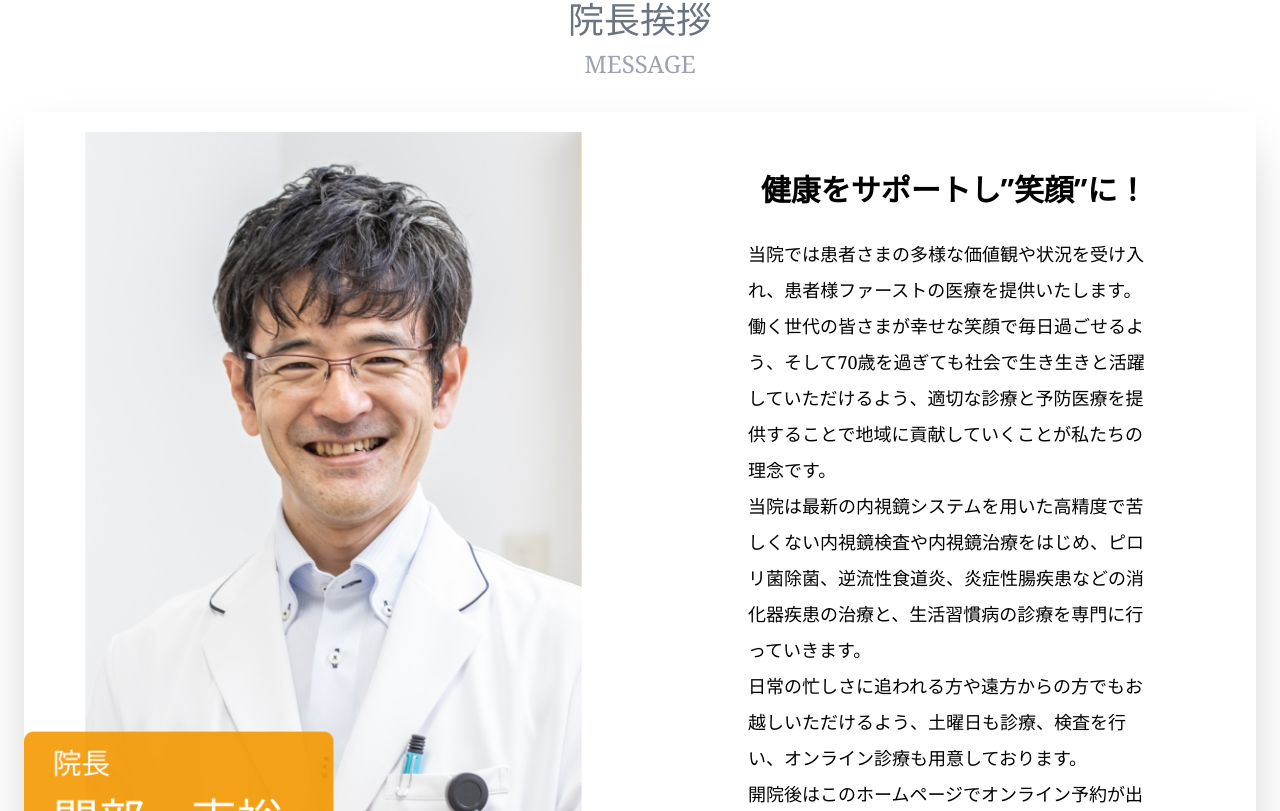
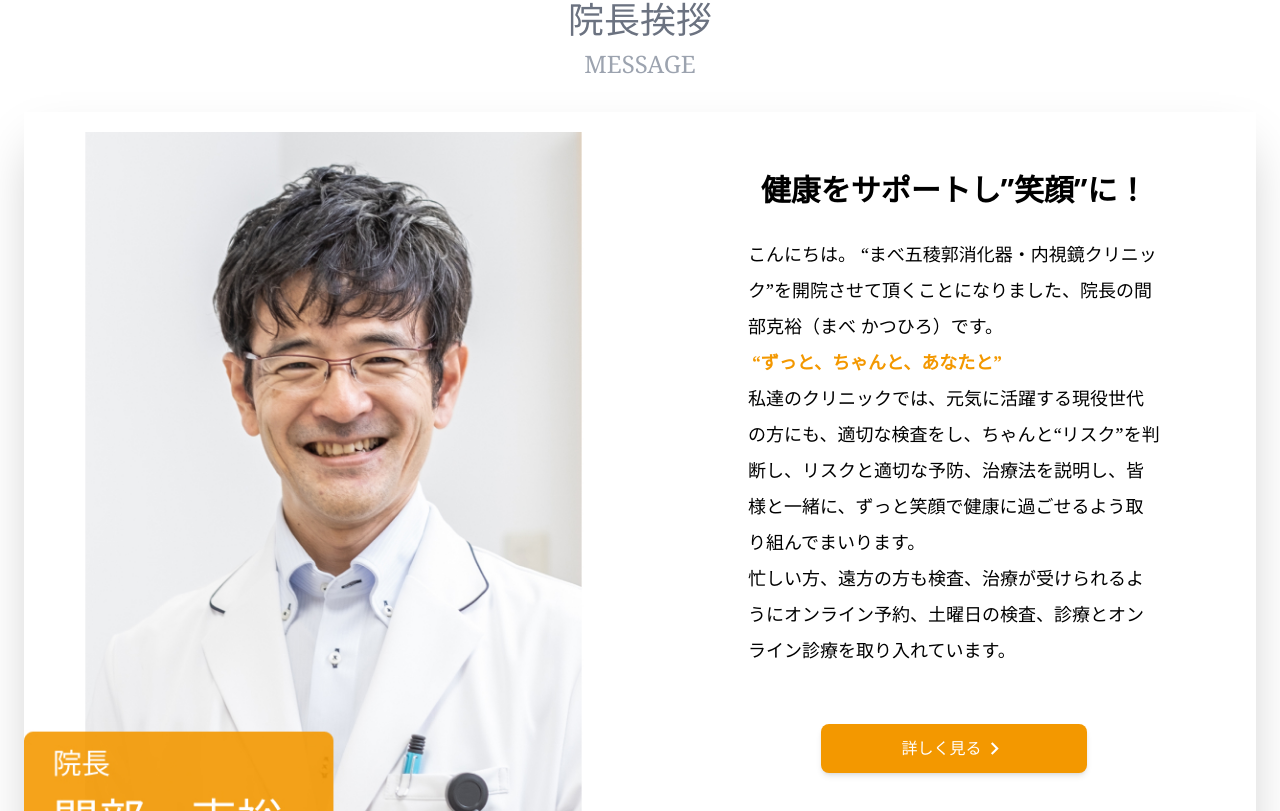
Before and after one commit to uto96315/hakodate-naishikyo, a Next.js app: page / in a window 1280 px wide. Shown: the part 1369-2180 px from the top of the page. Built offline with nearby package versions, Linux system fonts and the light colour scheme.

Commit message:
メッセージのアップデート

```diff
--- a/components/message.tsx
+++ b/components/message.tsx
@@ -4,10 +4,29 @@
 
 type Props = {
     isNextButton: boolean; // 次へボタンの有無
+    isDetail: boolean; // 詳細まで表示するかどうかのフラグ
 };
 
-const Message: React.FC<Props> = ({ isNextButton }) => {
+const Message: React.FC<Props> = ({ isNextButton, isDetail }) => {
     const router = useRouter();
+
+    const message = <p className="pt-2 space-x-1 text-lg leading-9 md:px-14">
+        こんにちは。 “まべ五稜郭消化器・内視鏡クリニック”を開院させて頂くことになりました、院長の間部克裕（まべ かつひろ）です。<br />
+        <span className="font-bold text-theme">
+            “ずっと、ちゃんと、あなたと”
+        </span><br />
+        私達のクリニックでは、元気に活躍する現役世代の方にも、適切な検査をし、ちゃんと“リスク”を判断し、リスクと適切な予防、治療法を説明し、皆様と一緒に、ずっと笑顔で健康に過ごせるよう取り組んでまいります。<br />
+        忙しい方、遠方の方も検査、治療が受けられるようにオンライン予約、土曜日の検査、診療とオンライン診療を取り入れています。
+    </p>;
+
+    const detailMessage = <p>
+        働く世代の皆さまが幸せな笑顔で毎日過ごせるよう、そして70歳を過ぎても社会で生き生きと活躍していただけるよう、適切な診療と予防医療を提供することで地域に貢献していくことが私たちの理念です。<br />
+        検診で発見される胃癌、大腸癌は98％前後が助かりますが、症状で受診した場合は半数近く助けることが出来ません。消化管（口、喉、食道、胃、大腸）の癌はリスクがわかっていて、癌になることを予防したり、適切な間隔で内視鏡検査を受けることで癌が出来ても治すことができ、多くはお腹を切らず内視鏡で治すことができます。<br />
+        同様に症状で発見されると重篤な脳梗塞や心筋梗塞、腎不全も、リスクがわかっており生活習慣の改善や治療で予防することができます。<br />
+        当院は最新の内視鏡システムを用いた高精度で苦しくない内視鏡検査、エコー検査、血液検査、AI付きのレントゲン装置を導入し、ピロリ菌除菌、日帰り大腸ポリープ切除、炎症性腸疾患など専門の診療と生活習慣病の予防、治療を行います。<br />
+        忙しい方や遠方の方でも適切な検査、治療が行えるよう、土曜日診療、オンライン診療を行い、検査当日に結果を説明して予防、治療を行います。
+    </p>;
+
     return (
         <div className="min-w-screen px-5 md:px-10 py-10">
             <h1 className="text-center text-4xl pb-2 text-gray-500">院長挨拶</h1>
@@ -20,14 +39,9 @@
                         <h2 className="text-xl md:text-3xl font-sans font-semibold pb-5 text-center">
                             健康をサポートし”笑顔”に！
                         </h2>
-                        <p className="pt-2 space-x-1 text-lg leading-9 md:px-14">
-                            当院では患者さまの多様な価値観や状況を受け入れ、患者様ファーストの医療を提供いたします。<br />
-                            働く世代の皆さまが幸せな笑顔で毎日過ごせるよう、そして70歳を過ぎても社会で生き生きと活躍していただけるよう、適切な診療と予防医療を提供することで地域に貢献していくことが私たちの理念です。<br />
-                            当院は最新の内視鏡システムを用いた高精度で苦しくない内視鏡検査や内視鏡治療をはじめ、ピロリ菌除菌、逆流性食道炎、炎症性腸疾患などの消化器疾患の治療と、生活習慣病の診療を専門に行っていきます。<br />
-                            日常の忙しさに追われる方や遠方からの方でもお越しいただけるよう、土曜日も診療、検査を行い、オンライン診療も用意しております。<br />
-                            開院後はこのホームページでオンライン予約が出来ます。<br />
-                            皆さまのご来院をお待ちしております！
-                        </p>
+                        {
+                            isDetail ? detailMessage : message
+                        }
 
                         {/* 次へボタンが有りなら表示 */}
                         {isNextButton &&
--- a/src/pages/aboutDirector.tsx
+++ b/src/pages/aboutDirector.tsx
@@ -6,7 +6,7 @@
 const AboutDirector = () => {
     return (
         <div>
-            <Message isNextButton={false} />
+            <Message isNextButton={false} isDetail={true}/>
             <Biography />
             <Profile />
         </div>
--- a/src/pages/index.tsx
+++ b/src/pages/index.tsx
@@ -18,27 +18,11 @@
 
 export default function Home() {
   const pass = "vneorbnw9ewjsv";
-  const [password, setPassword] = useState("");
-  const [passCheckResult, setPassCheckResult] = useState(false);
   const [sidebarIsOpen, setSidebarIsOpen] = useState(false);
   const toggleSidebar = () => {
     setSidebarIsOpen(!sidebarIsOpen);
   };
 
-  const passCheck = () => {
-    if (pass === password) {
-      setPassCheckResult(true);
-    } else {
-      alert("パスワードが違います");
-      return;
-    }
-  };
-
-  // if (!passCheckResult) {
-  //   return (
-  //     <PassArea pass={password} setPass={setPassword} passCheck={passCheck} />
-  //   );
-  // } else {
   return (
     <main className='font-serif'>
       <div>
@@ -51,10 +35,10 @@
 
         {/* 以下本体 */}
         <News />
-        <Message isNextButton={true} />
-        {/* <Movies /> */}
+        <Message isNextButton={true} isDetail={false} />
         <AboutClinic />
-        <ClinicFeatures/>
+        <ClinicFeatures />
+        <Movies />
         <Access />
         <footer className='bg-theme py-2 text-white text-center'>
           ©︎2023 まべ五稜郭消化器・内視鏡クリニック
@@ -66,7 +50,8 @@
       {sidebarIsOpen &&
         <div className='bg-white fixed right-0 top-0 z-50'>
           <Sidebar toggleSidebar={toggleSidebar} />
-        </div>}
+        </div>
+      }
     </main>
   );
 }
```
Also changed, not shown: src/pages/aboutEndoscopy.tsx (+0 -7 lines).
